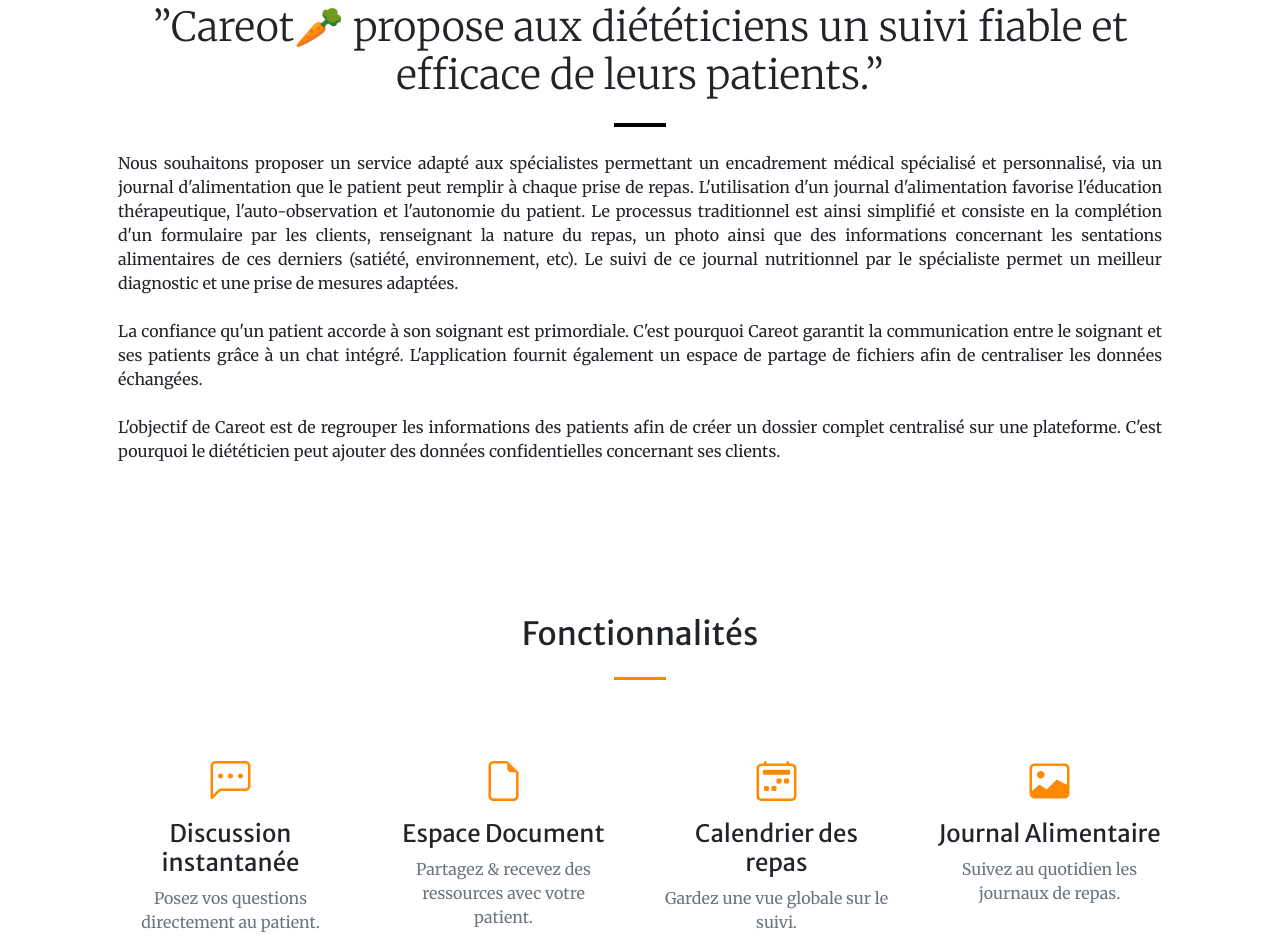
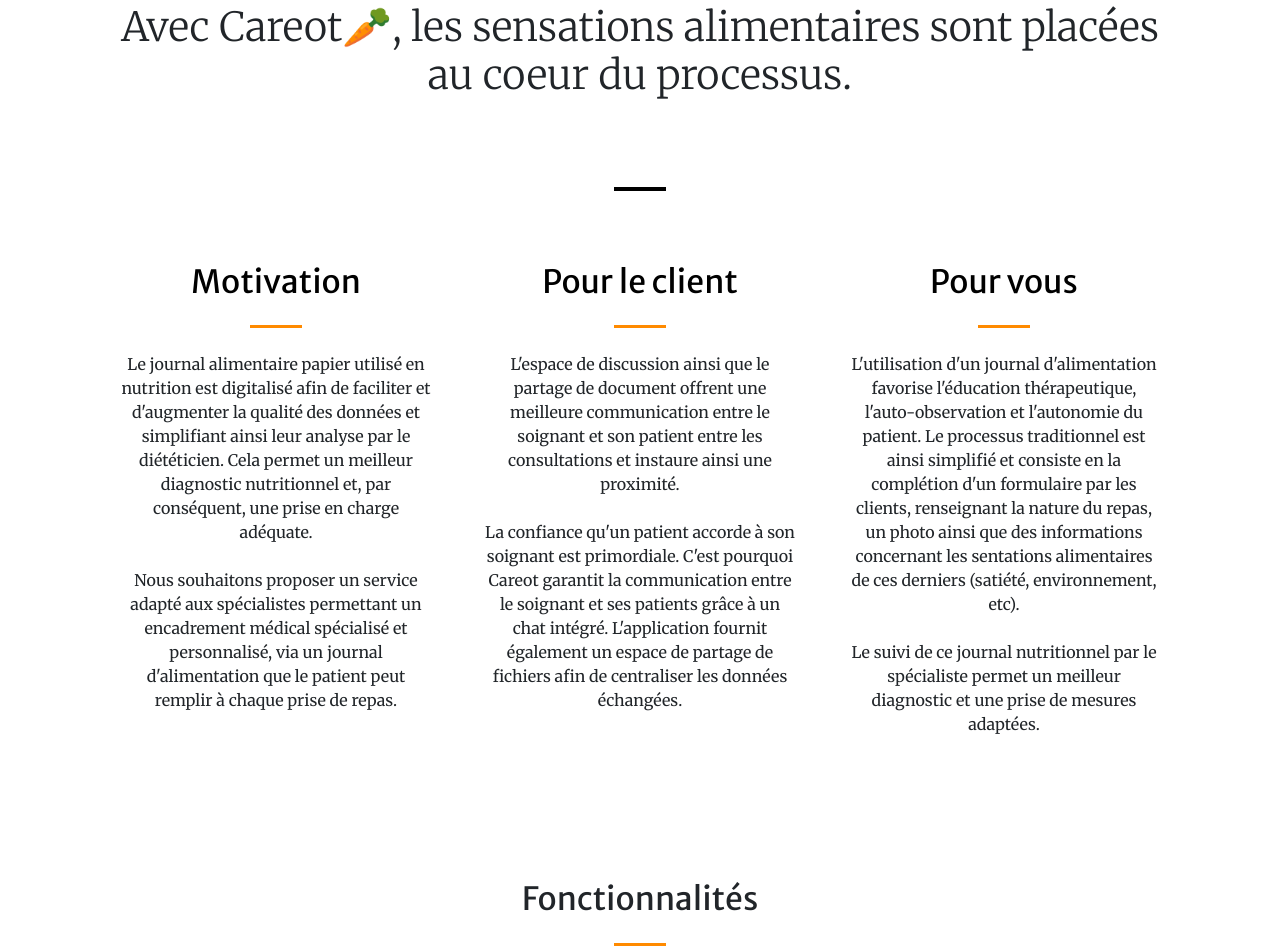
Before and after one commit to les-crepes/les-crepes, a plain HTML site: page index.html in a window 1280 px wide. Shown: the part 1553-2502 px from the top of the page. Drawn offline with nearby package versions, Linux system fonts and the light colour scheme; some packages are replaced by stand-ins of ours; a script that the page names is missing.

Commit message:
paragraphe

```diff
--- a/index.html
+++ b/index.html
@@ -94,14 +94,40 @@
         <!-- Description -->
         <section id="description">
           <div class="container px-4 px-lg-5">
+
             <div class="col-lg-12 text-center mt-5">
-              <p class="display-6">”Careot🥕 propose aux diététiciens un suivi fiable et efficace de leurs patients.”</p>
+              <p class="display-6">Avec Careot🥕, les sensations alimentaires sont placées au coeur du processus.</p>
+              <br/><br/>
               <hr class="divider divider-dark" />
-              <p class="my-text text-gray-75 mb-4">Nous souhaitons proposer un service adapté aux spécialistes permettant un encadrement médical spécialisé et personnalisé, via un journal d'alimentation que le patient peut remplir à chaque prise de repas. L'utilisation d'un journal d'alimentation favorise l'éducation thérapeutique, l'auto-observation et l'autonomie du patient. Le processus traditionnel est ainsi simplifié et consiste en la complétion d'un formulaire par les clients, renseignant la nature du repas, un photo ainsi que des informations concernant les sentations alimentaires de ces derniers (satiété, environnement, etc). Le suivi de ce journal nutritionnel par le spécialiste permet un meilleur diagnostic et une prise de mesures adaptées.</p>
-              <p class="my-text text-gray-75 mb-4">La confiance qu'un patient accorde à son soignant est primordiale. C'est pourquoi Careot garantit la communication entre le soignant et ses patients grâce à un chat intégré. L'application fournit également un espace de partage de fichiers afin de centraliser les données échangées.
-              </p>
-              <p class="my-text text-gray-75 mb-4">L'objectif de Careot est de regrouper les informations des patients afin de créer un dossier complet centralisé sur une plateforme. C'est pourquoi le diététicien peut ajouter des données confidentielles concernant ses clients.
-              </p>
+              <br/><br/>
+              <div class="row gx-4 gx-lg-5 justify-content-center">
+                    <div class="col-lg-4 text-center">
+                      <div>
+                        <h2 class="text-black mt-0">Motivation</h2>
+                        <hr class="divider" />
+                        <p class="text-gray-75 mb-4">Le journal alimentaire papier utilisé en nutrition est digitalisé afin de faciliter et d'augmenter la qualité des données et simplifiant ainsi leur analyse par le diététicien. Cela permet un meilleur diagnostic nutritionnel et, par conséquent, une prise en charge adéquate.</p>
+                        <p>Nous souhaitons proposer un service adapté aux spécialistes permettant un encadrement médical spécialisé et personnalisé, via un journal d'alimentation que le patient peut remplir à chaque prise de repas.</p>
+                      </div>
+                    </div>
+                    <div class="col-lg-4 text-center">
+                      <div>
+                        <h2 class="text-black mt-0">Pour le client</h2>
+                        <hr class="divider" />
+                        <p class="text-gray-75 mb-4">L'espace de discussion ainsi que le partage de document offrent une meilleure communication entre le soignant et son patient entre les consultations et instaure ainsi une proximité.</p>
+                        <p>La confiance qu'un patient accorde à son soignant est primordiale. C'est pourquoi Careot garantit la communication entre le soignant et ses patients grâce à un chat intégré. L'application fournit également un espace de partage de fichiers afin de centraliser les données échangées.</p>
+                    </div>
+                    </div>
+                    <div class="col-lg-4 text-center">
+                      <div>
+                        <h2 class="text-black mt-0">Pour vous</h2>
+                        <hr class="divider" />
+                        <p class="text-gray-75 mb-4">
+                            L'utilisation d'un journal d'alimentation favorise l'éducation thérapeutique, l'auto-observation et l'autonomie du patient. Le processus traditionnel est ainsi simplifié et consiste en la complétion d'un formulaire par les clients, renseignant la nature du repas, un photo ainsi que des informations concernant les sentations alimentaires de ces derniers (satiété, environnement, etc).
+                        </p>
+                        <p>Le suivi de ce journal nutritionnel par le spécialiste permet un meilleur diagnostic et une prise de mesures adaptées.</p>
+                      </div>
+                    </div>
+                </div>
             </div>
           </div>
         </section>
```
